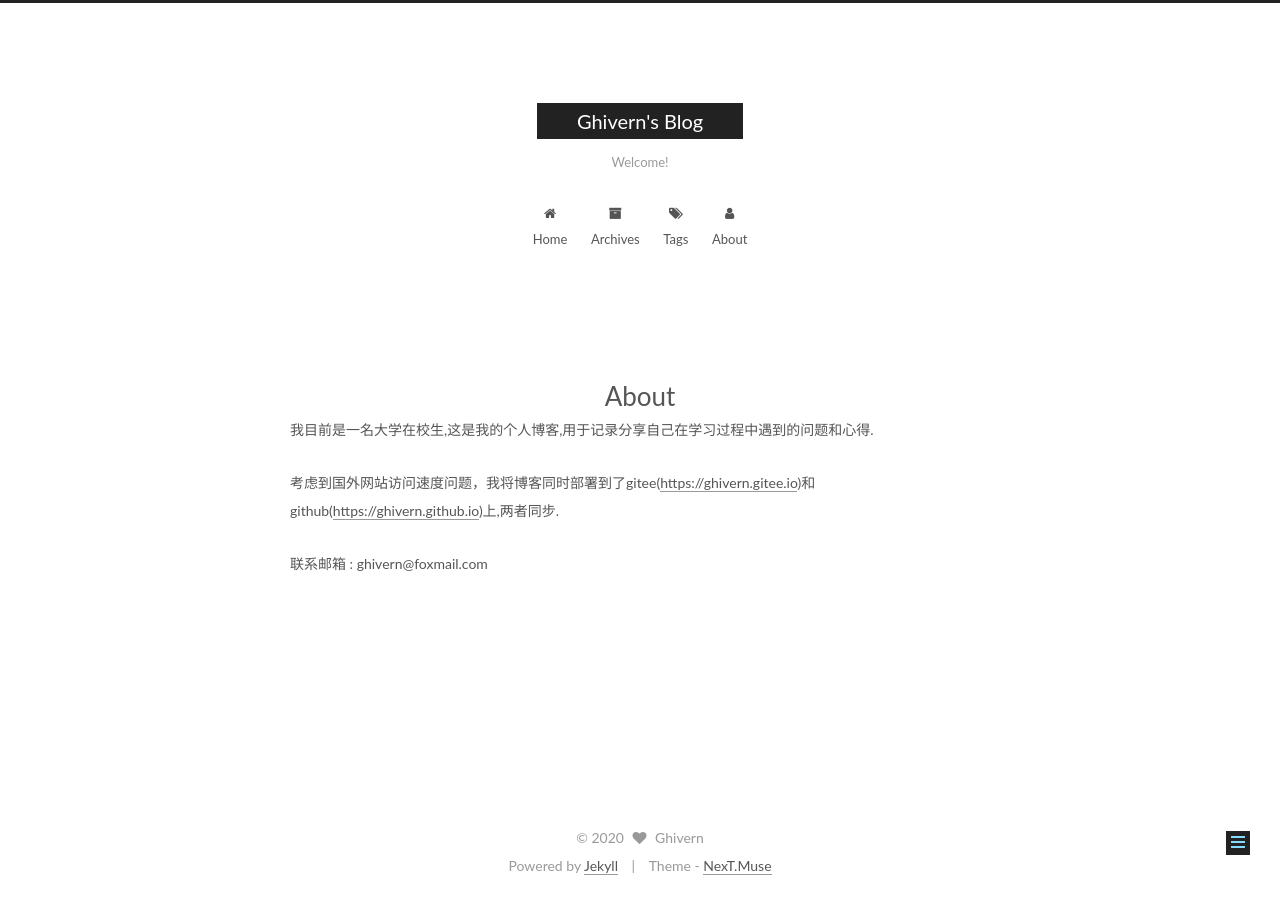
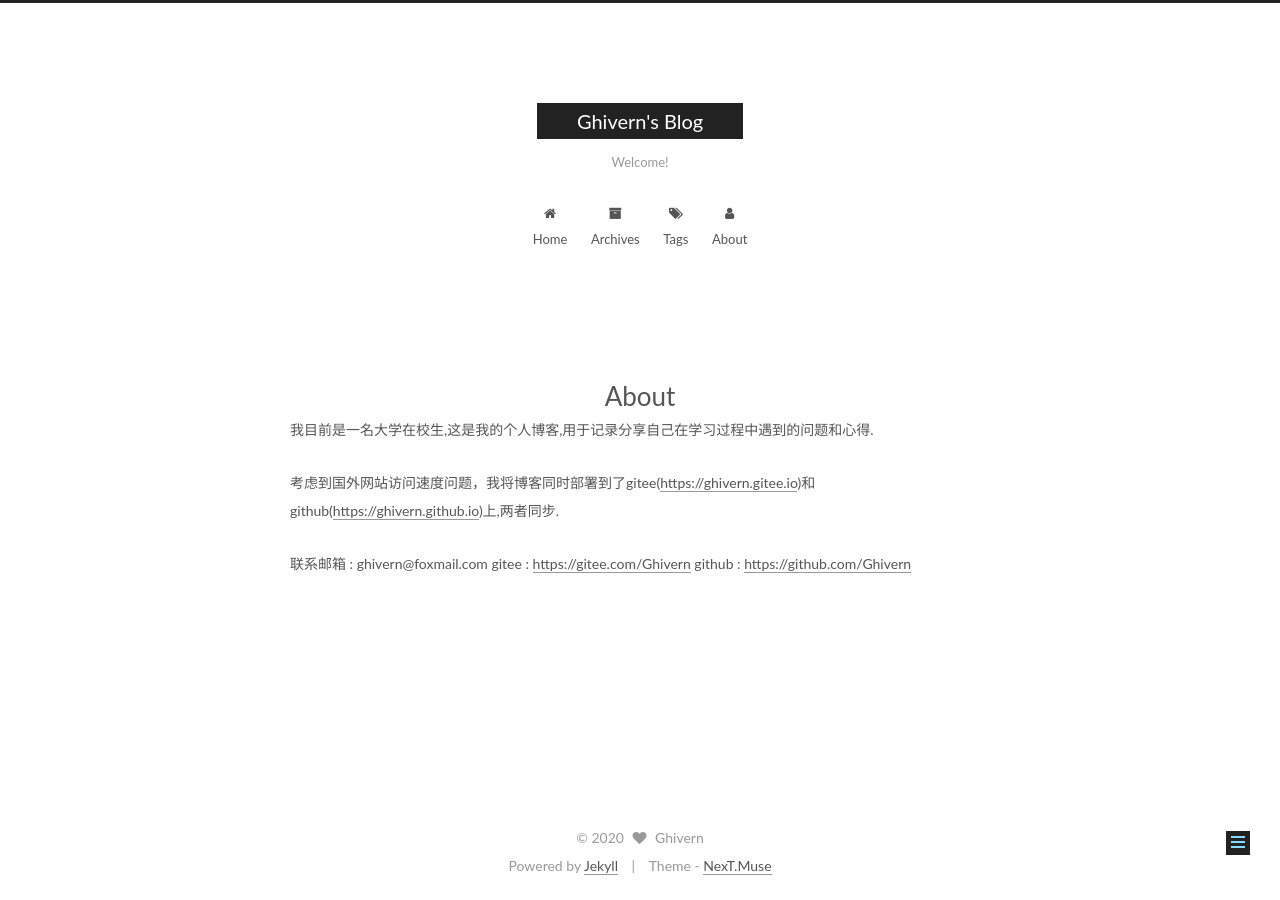
Before and after one commit to Ghivern/Ghivern.github.io, a Jekyll site: the page built from about/index.md, in a window 1280 px wide. Built offline with Jekyll 4.4.1, drawn with Linux system fonts in a browser that asks for light colours.

Commit message:
修改about me

```diff
--- a/about/index.md
+++ b/about/index.md
@@ -8,3 +8,5 @@ type: about
 考虑到国外网站访问速度问题，我将博客同时部署到了gitee([https://ghivern.gitee.io](url https://ghivern.gitee.io))和github([https://ghivern.github.io](url https://ghivern.github.io))上,两者同步.
 
 联系邮箱 : ghivern@foxmail.com
+gitee    : [https://gitee.com/Ghivern](url)
+github   : [https://github.com/Ghivern](url)
```
